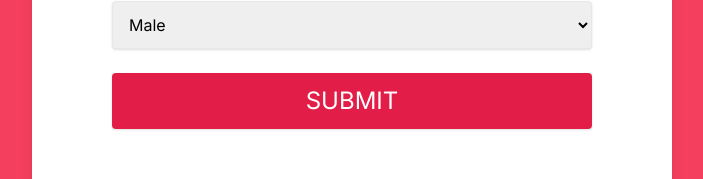
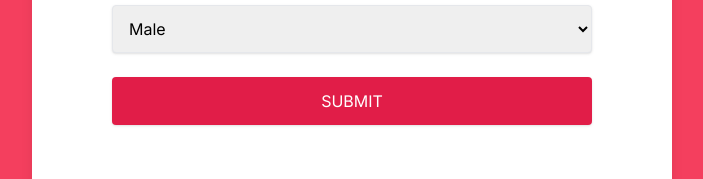
Before and after one commit to ansariabdulahad/STREAM_APP, a Next.js app in the folder stream-app/: page / in a window 1280 px wide. Shown: the part 531-710 px from the top of the page, without its empty margins (288-991 px from the left). Built offline with nearby package versions, Linux system fonts and the light colour scheme.

Commit message:
this code is for form design in next

```diff
--- a/stream-app/src/app/page.js
+++ b/stream-app/src/app/page.js
@@ -72,7 +72,7 @@ const Page = () => {
               return <Input key={index} item={item} />
             })
           }
-          <button className="bg-rose-600 p-3 w-full mt-3 rounded shadow text-white text-2xl uppercase">Submit</button>
+          <button className="bg-rose-600 p-3 w-full mt-3 rounded shadow text-white text-1xl uppercase">Submit</button>
         </div>
       </div>
     </>
```
